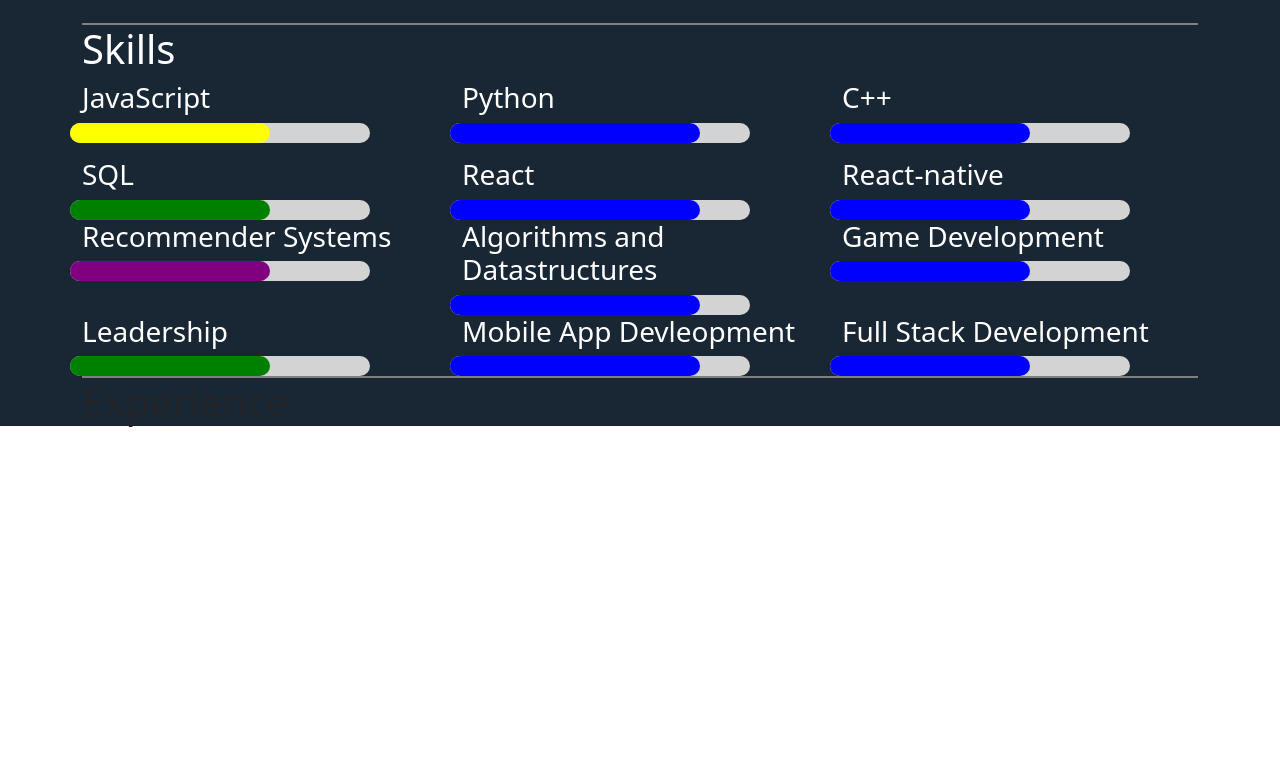
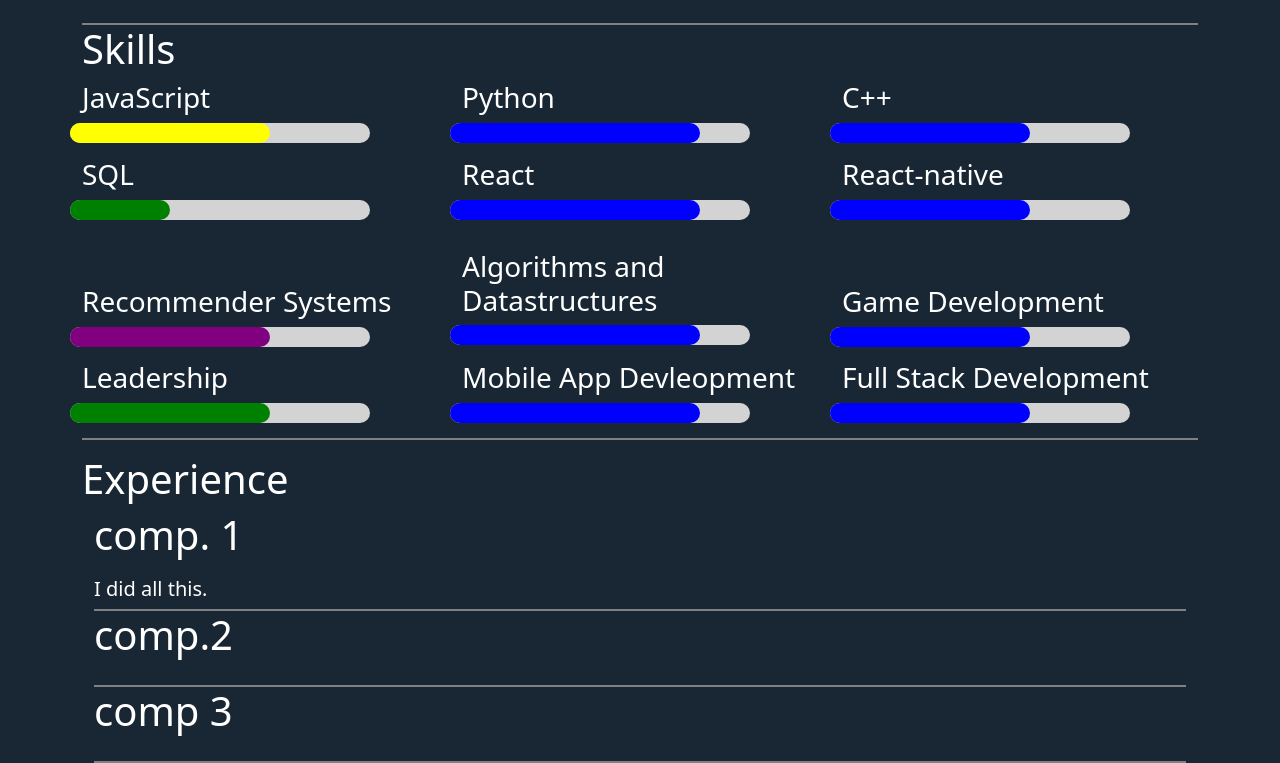
Before and after one commit to samuelj1323/portfolio, a React (Create React App) app: page / in a window 1280 px wide. Shown: the part 991-1754 px from the top of the page. Before the commit the page ends 1425 px from the top, so only its background shows below. Built offline with nearby package versions, Linux system fonts and the light colour scheme.

Commit message:
Added a general outline to project

```diff
--- a/package.json
+++ b/package.json
@@ -11,8 +11,10 @@
     "react-animated-heart": "^0.0.7-alpha.1",
     "react-bootstrap": "^2.0.0-beta.4",
     "react-dom": "^17.0.2",
+    "react-reveal": "^1.2.2",
     "react-router-dom": "^5.2.0",
     "react-scripts": "4.0.3",
+    "react-transition-group": "^4.4.2",
     "web-vitals": "^1.0.1"
   },
   "scripts": {
--- a/src/App.js
+++ b/src/App.js
@@ -1,6 +1,7 @@
 import React from 'react';
 import './App.css';
 import 'bootstrap/dist/css/bootstrap.css';
+import {Zoom, Fade} from 'react-reveal';
 
 // Component Imports:
 import Block from './components/Block'
@@ -32,7 +33,9 @@ function App() {
         {'projName':'Hello, World', 'projDet': 'Awesome project to show my skills', 'projLink':'abcd'}
         ]}
         />
+
         <Container>
+        <Zoom>
           <h1 style={{color:'white'}}> Skills</h1>
           <Row>
             <Col>
@@ -48,7 +51,7 @@ function App() {
           <div style={{height:15}}/>
           <Row>
             <Col>
-              <SkillBar skill="SQL" color="green" level={200} />
+              <SkillBar skill="SQL" color="green" level={100} />
             </Col>
             <Col>
               <SkillBar skill="React" color="blue" level={250} />
@@ -57,20 +60,26 @@ function App() {
               <SkillBar skill="React-native" color="blue" level={200}/>
             </Col>
           </Row>
+          <div style={{height:15}}/>
 
           <Row>
             <Col>
+            <div style={{height:50}} />
               <SkillBar skill="Recommender Systems" color="Purple" level={200} />
             </Col>
             <Col>
+            <div style={{height:15}} />
               <SkillBar skill="Algorithms and Datastructures" color="blue" level={250} />
             </Col>
             <Col>
+            <div style={{height:50}} />
               <SkillBar skill="Game Development" color="blue" level={200}/>
             </Col>
           </Row>
+          <div style={{height:15}}/>
           <Row>
             <Col>
+
               <SkillBar skill="Leadership" color="green" level={200} />
             </Col>
             <Col>
@@ -80,10 +89,35 @@ function App() {
               <SkillBar skill="Full Stack Development" color="blue" level={200}/>
             </Col>
           </Row>
+          <div style={{height:15}}/>
           <Break/>
+          <div style={{height:15}}/>
+          </Zoom>
 
-          <h1>Experience</h1>
+          <Fade>
+          <h1 style={{color:'white'}}>Experience</h1> {/** Here I will show all the companies I've worked for and talk to what I've done for them. */}
+          <Block profPicture={false} header="comp. 1" tagline="I did all this."/>
+          <Block profPicture={false} header="comp.2" />
+          <Block profPicture={false} header="comp 3"/>
+
+          </Fade>
+          {/** I want to leave a downloadable resume here */}
+          {/** I want a text box that has a header that states
+           * Send me an email.
+           * Tag line that says
+           * All liked projects will be shown to me to let me know what interests you most.
+           *
+           * Then I want a button to send me an email.
+           *
+           *
+           * On Email sent I want a toast that appears stating that an email was sent.
+           */}
+
+
         </Container>
+
+
+
 
 
 
```
